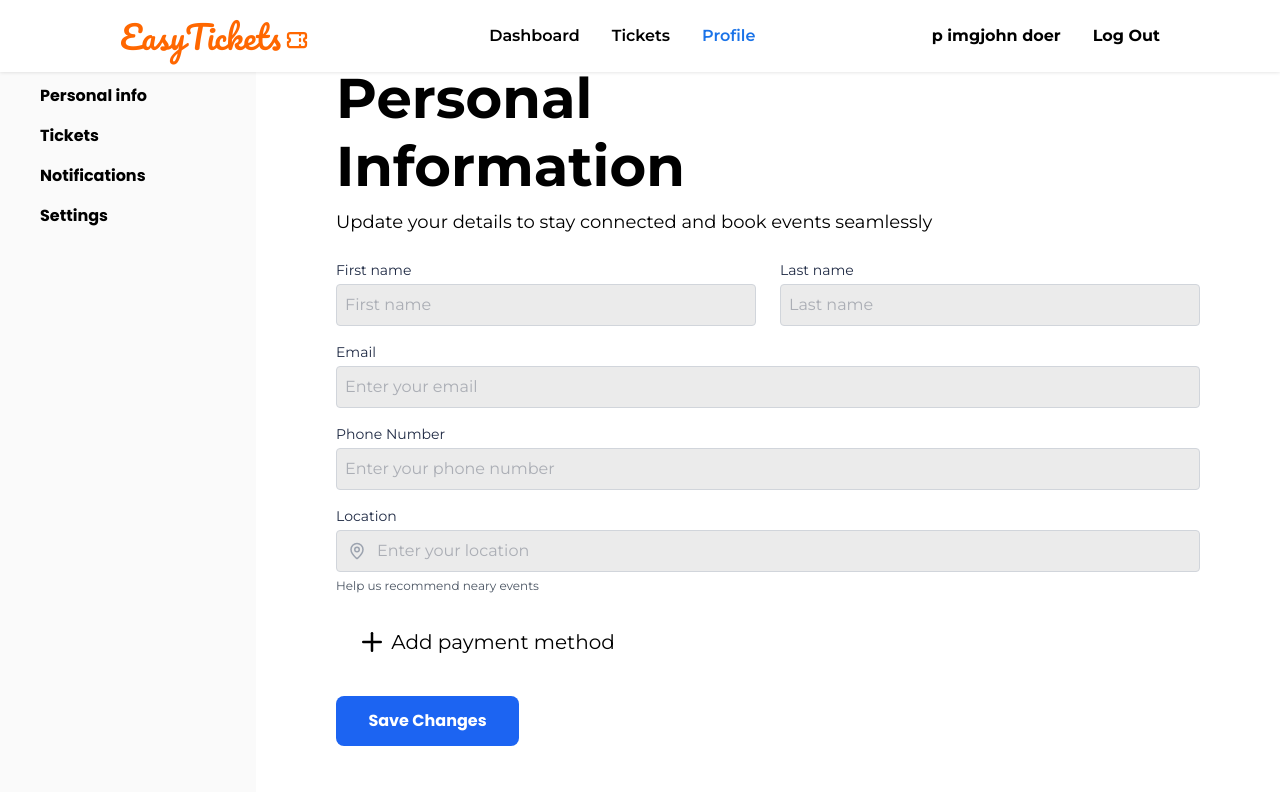
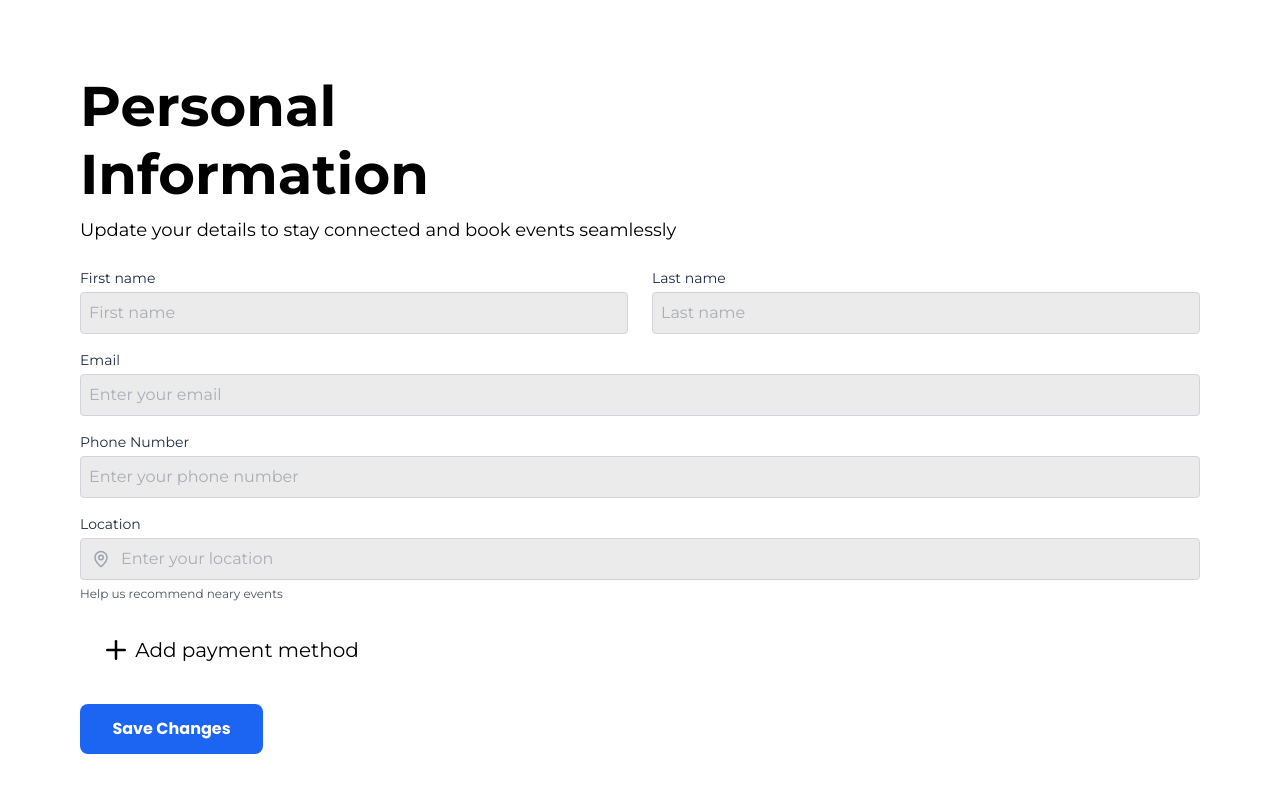
Before and after one commit to mafindijr/easy-ticketing-app, a React (Vite) app: page /profile in a window 1280 px wide. Shown: the top 792 px of the page. Built offline with nearby package versions, Linux system fonts and the light colour scheme.

Commit message:
fix: refactor and working the profile page to match the design

```diff
--- a/src/Pages/Profile.jsx
+++ b/src/Pages/Profile.jsx
@@ -11,19 +11,8 @@ export default function Profile() {
 
 
   return (
-    <div className="relative">
+    <div className="mt-14">
 
-      <ProfileNav />
-
-      <div className="grid grid-cols-5 h-[100dvh] mt-12">
-        <nav className="font-poppins p-10 font-[700] text-[16px] leading-[100%] bg-[#FAFAFA]">
-             <ul className="inline-block">
-              <li className="mb-6"><a href="#" className="font-bold">Personal info</a></li>
-              <li className="mb-6"><a href="#" className="font-bold">Tickets</a></li>
-              <li className="mb-6"><a href="#" className="font-bold">Notifications</a></li>
-              <li className="mb-6"><a href="#" className="font-bold">Settings</a></li>
-             </ul>
-        </nav>
         <main className="col-span-4 px-20 py-4">
           <div>
             <div className="w-[600px]">
@@ -98,7 +87,6 @@ export default function Profile() {
             </form>
             </div>
         </main>
-      </div>
     </div>
   )
 }
```
